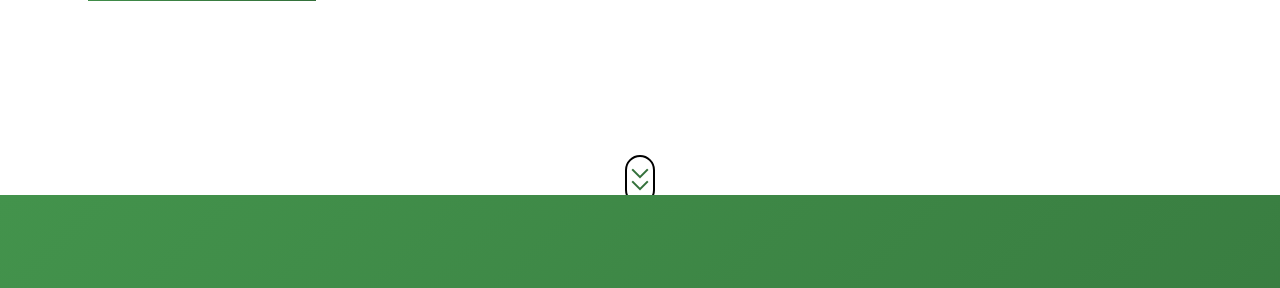
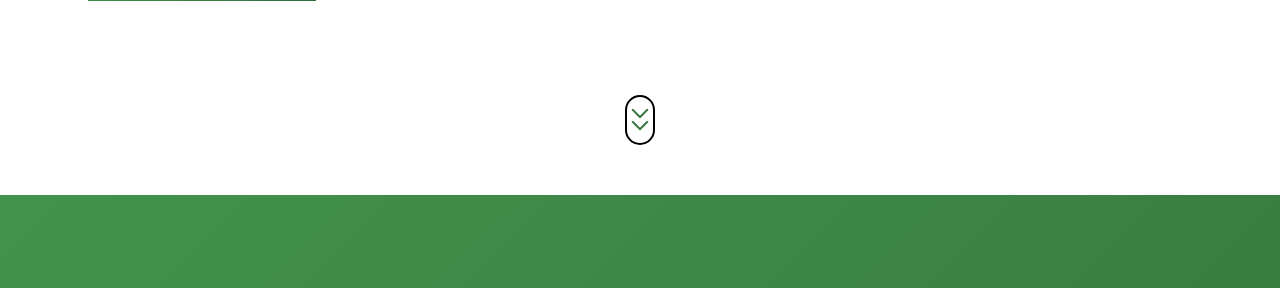
Before and after one commit to gmacfarq/portfolio-website, a Flask app: page / in a window 1280 px wide. Shown: the part 575-863 px from the top of the page. Run offline with Flask 3, Linux system fonts and the light colour scheme; some libraries are stand-ins or nearby versions.

Commit message:
scroll down link alignment

```diff
--- a/static/css/main.css
+++ b/static/css/main.css
@@ -730,7 +730,7 @@ section .row span {
 .scroll-down-link {
     position: absolute;
     left: 50%;
-    bottom: 20px;
+    bottom: 10vh;
     transform: translateX(-50%)
 }
 
```
